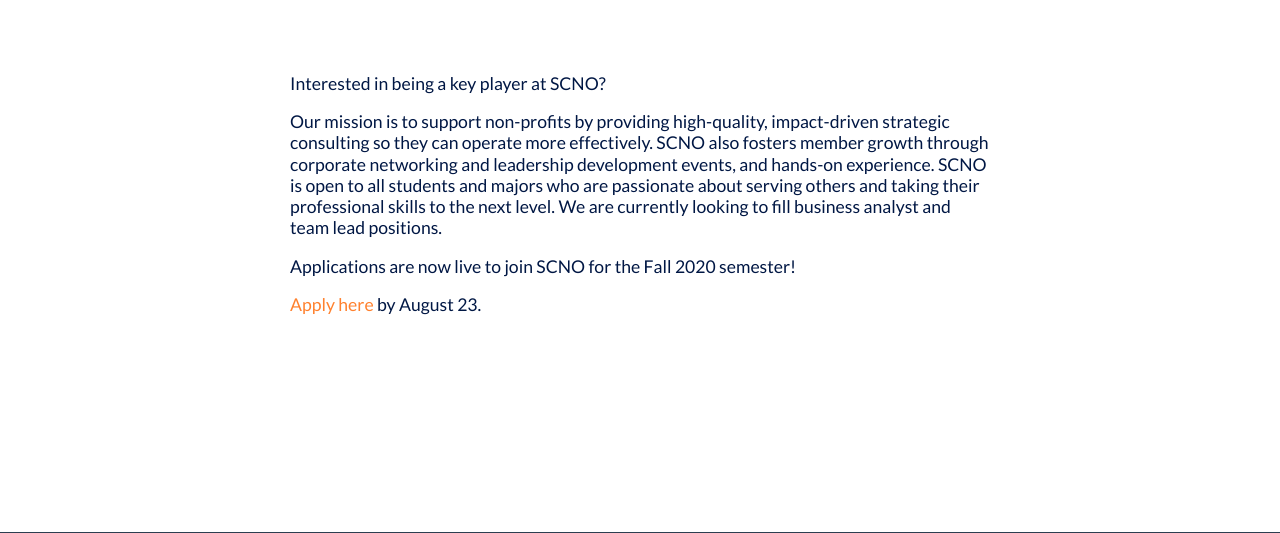
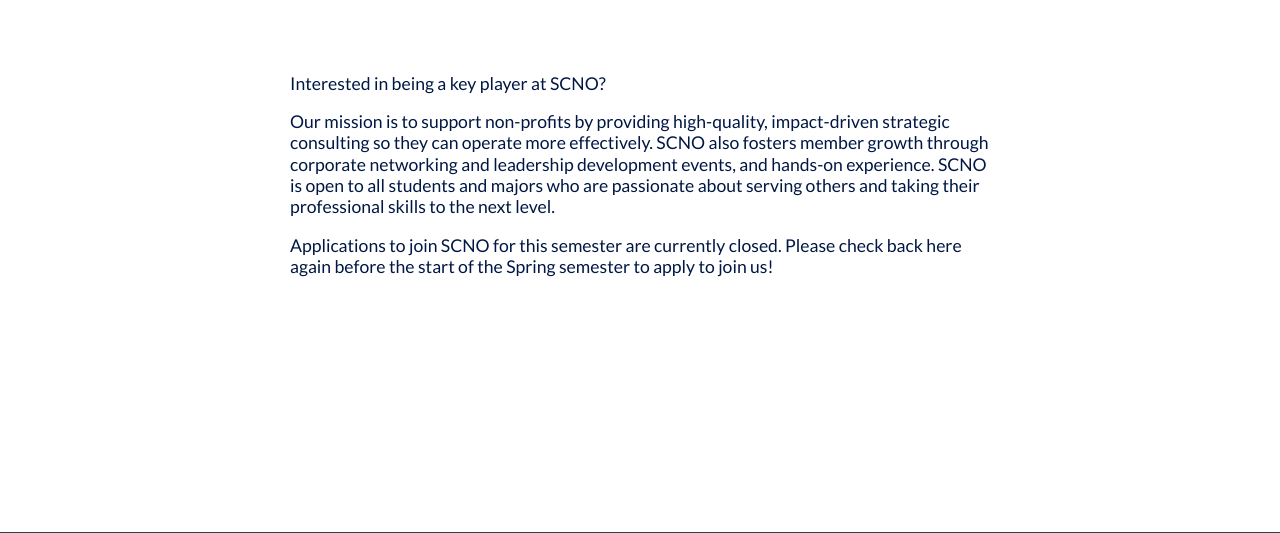
Before and after one commit to lsurasani/lsurasani.github.io, a PHP site: page /apply in a window 1280 px wide. Shown: the part 143-676 px from the top of the page. Run offline with PHP 8.4, Linux system fonts and the light colour scheme; some libraries are stand-ins or nearby versions.

Commit message:
Update apply.php

```diff
--- a/apply.php
+++ b/apply.php
@@ -19,9 +19,9 @@
                 </div>
                 <br></br>
             <p> Interested in being a key player at SCNO? </p>
-            <p> Our mission is to support non-profits by providing high-quality, impact-driven strategic consulting so they can operate more effectively. SCNO also fosters member growth through corporate networking and leadership development events, and hands-on experience. SCNO is open to all students and majors who are passionate about serving others and taking their professional skills to the next level. We are currently looking to fill business analyst and team lead positions. </p>
-            <p> Applications are now live to join SCNO for the Fall 2020 semester! </p>
-            <p> <a href = "https://forms.gle/b2cjfryK96GidLaz8" target="_blank"> Apply here</a> by August 23. </p>
+            <p> Our mission is to support non-profits by providing high-quality, impact-driven strategic consulting so they can operate more effectively. SCNO also fosters member growth through corporate networking and leadership development events, and hands-on experience. SCNO is open to all students and majors who are passionate about serving others and taking their professional skills to the next level. </p>
+            <p> Applications to join SCNO for this semester are currently closed. Please check back here again before the start of the Spring semester to apply to join us! </p>
+          <!--  <p> <a href = "https://forms.gle/b2cjfryK96GidLaz8" target="_blank"> Apply here</a> by August 23. </p> -->
             </div>
 
             <?php include "footer.html"; ?>
```
